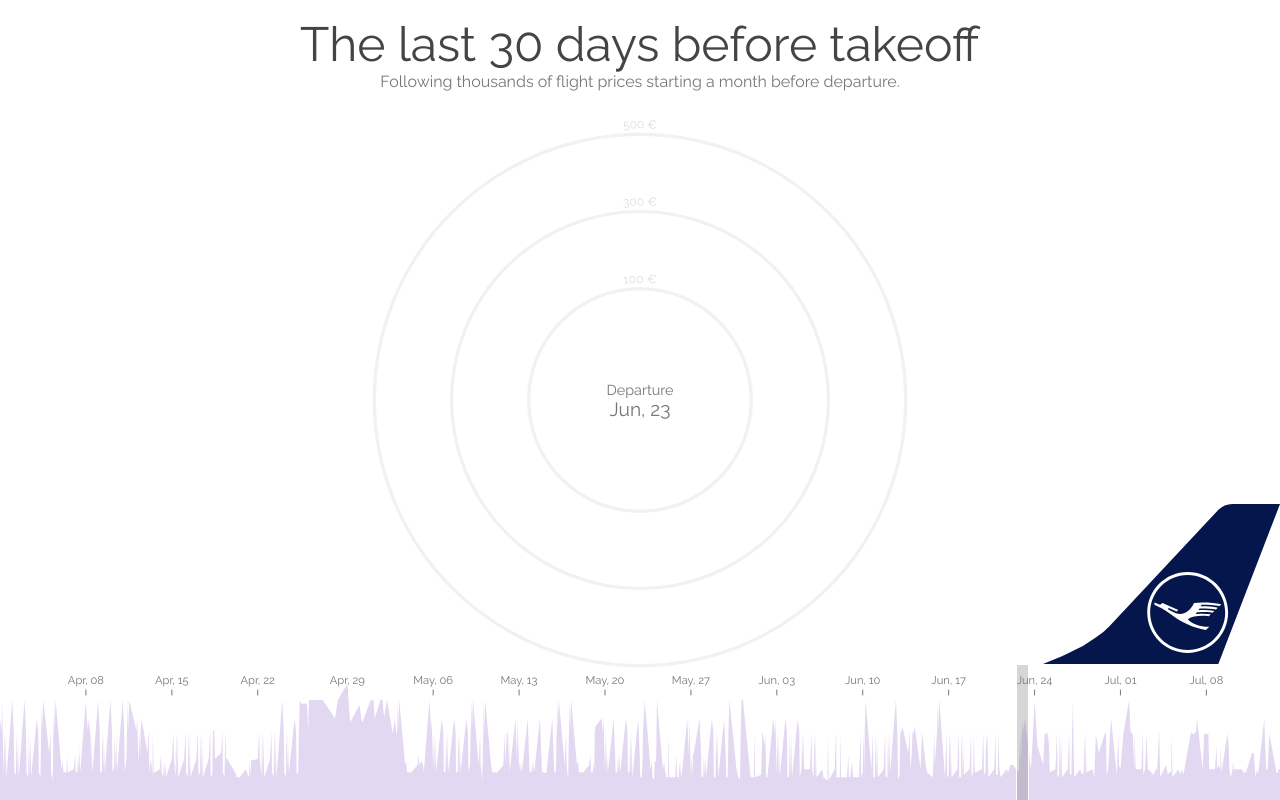
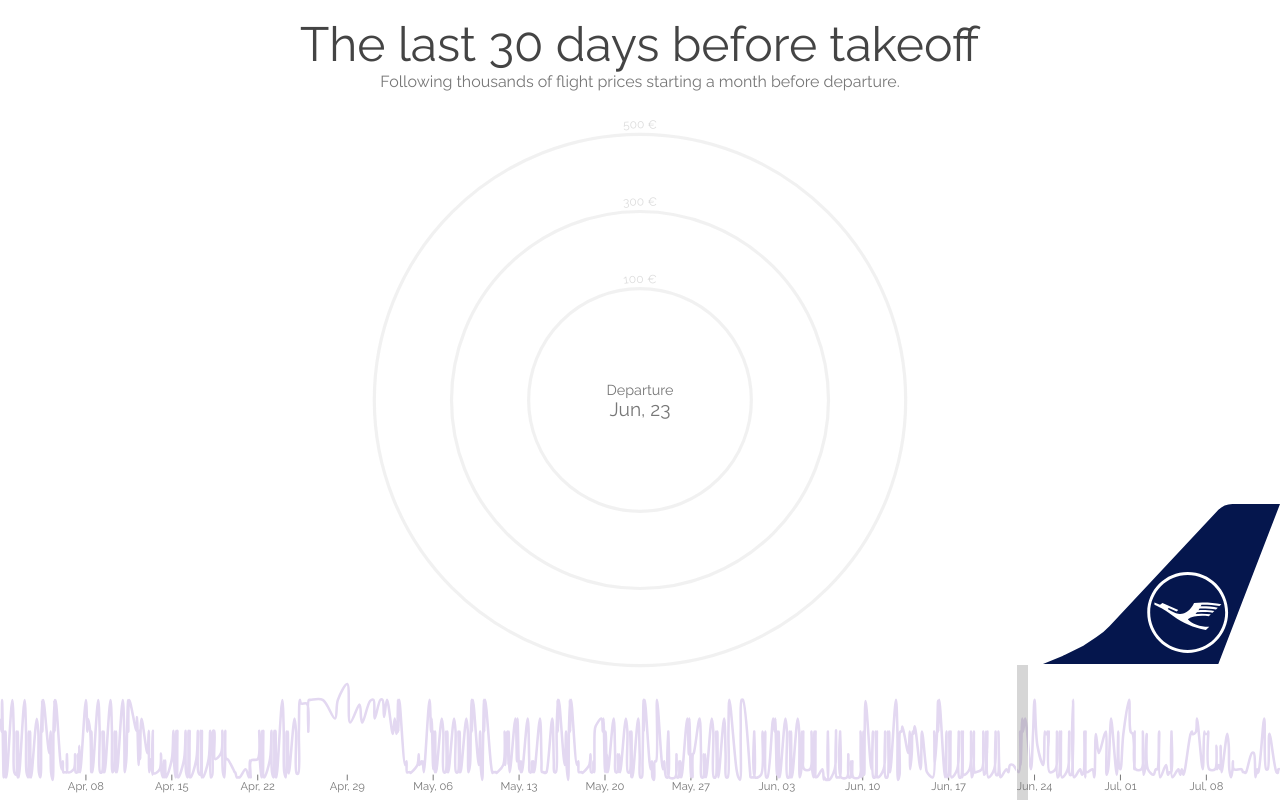
Before and after one commit to higsch/flyhigh, a Svelte app in the folder visualisation/app/: page / in a window 1280 px wide. Built offline with nearby package versions, Linux system fonts and the light colour scheme.

Commit message:
switch to line chart for time brusher

```diff
--- a/visualisation/app/src/TimeBrush/TimeBrush.svelte
+++ b/visualisation/app/src/TimeBrush/TimeBrush.svelte
@@ -7,7 +7,8 @@
     extent,
     scaleLinear,
     max as d3max,
-    area as d3area,
+    line as d3line,
+    curveCatmullRom,
     timeFormat,
     brushX,
     event as d3event,
@@ -19,7 +20,8 @@
 
   const dispatch = createEventDispatcher();
   const padding = {
-    top: 20
+    top: 20,
+    bottom: 10
   };
   const initTime = {
     start: timeParser('2019-06-23T00:00:00Z'),
@@ -29,7 +31,7 @@
   let width, height;
   let svgElement;
   let x, y;
-  let area;
+  let line;
   let path;
   let ticks;
   let brush;
@@ -76,12 +78,12 @@
       .domain([0, d3max(data, d => d.endPrice)])
       .range([height, padding.top]);
 
-    area = d3area()
+    line = d3line()
       .x(d => x(d.departure))
-      .y0(y(0))
-      .y1(d => y(d.endPrice));
+      .y(d => y(d.endPrice))
+      .curve(curveCatmullRom.alpha(0.5));
 
-    path = area(data);
+    path = line(data);
 
     const tickInterval = width > 800 ? 7 : 14;
     let lastTime = data[0].departure;
@@ -119,18 +121,19 @@
 <div class="wrapper" bind:offsetWidth={width} bind:offsetHeight={height}>
   {#if path}
     <svg bind:this={svgElement}>
-      <g class="axis" transform="translate(0 {padding.top})">
+      <g class="axis" transform="translate(0 {height - padding.bottom})">
         {#each ticks as {departure, show, id}, i (id)}
           {#if show}
             <g class="tick" transform="translate({x(departure)} 0)">
+              <line x1={0} y1={-10} x2={0} y2={-15}></line>
               <text>{timeFormat('%b, %d')(departure)}</text>
-              <line x1={0} y1={0} x2={0} y2={5} transform="translate(0 6)"></line>
             </g>
           {/if}
         {/each}
       </g>
       <g class="end-price">
-        <path class="end-price-area"
+        <path class="end-price-line"
+              stroke-width={Math.max(width, height) / 500}
               d={path}></path>
       </g>
     </svg>
@@ -143,8 +146,9 @@
     height: 100%;
   }
 
-  g.end-price {
-    fill: var(--end-price);
+  g.end-price path {
+    stroke: var(--end-price);
+    fill: none;
   }
 
   g.tick text {
```
